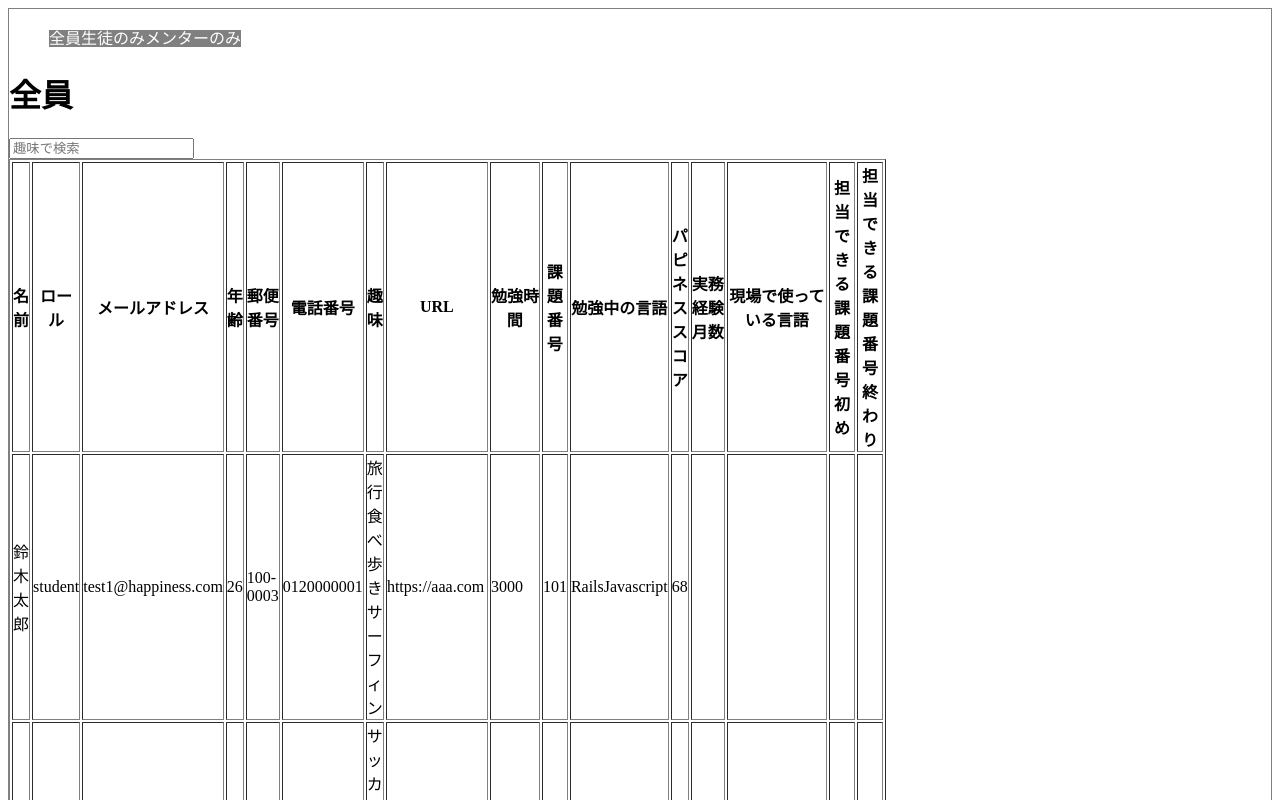
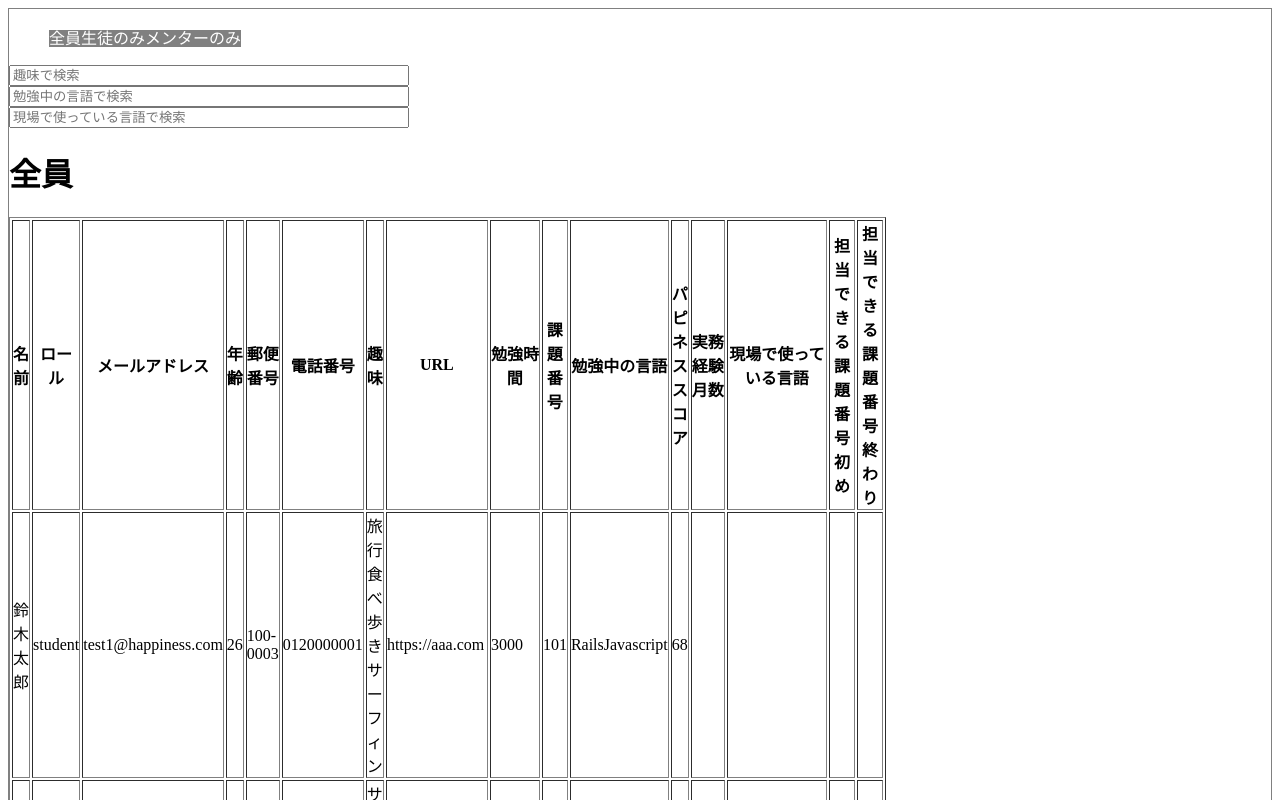
Before and after one commit to Naoshin-hirano/ts-practice, a React (Create React App) app: page / in a window 1280 px wide. Shown: the top 800 px of the page. Built offline with nearby package versions, Linux system fonts and the light colour scheme.

Commit message:
各項目でのfilter機能とタブによる切り替え

```diff
--- a/src/App.css
+++ b/src/App.css
@@ -53,3 +53,10 @@
     text-align: center;
     padding: 1px;
 }
+.searchContainer {
+    display: flex;
+    flex-direction: column;
+}
+.searchContainer input {
+    width: 400px;
+}
--- a/src/App.tsx
+++ b/src/App.tsx
@@ -11,7 +11,6 @@ function App() {
     const [userList, setUserList] = useState<USER_LIST_TYPE[]>(
         initialState.userList
     );
-    const [search, setSearch] = useState("");
     // ユーザーリスト（生徒のみ）
     const filteredByStudentList = userList.filter(
         (userInfo) => userInfo.role === "student"
@@ -20,6 +19,11 @@ function App() {
     const filteredByMentorList = userList.filter(
         (userInfo) => userInfo.role === "mentor"
     );
+    // 各項目の検索の状態
+    const [hobbySearch, setHobbySearch] = useState("");
+    const [studyLangsSearch, setStudyLangsSearch] = useState("");
+    const [useLangsSearch, setUseLangsSearch] = useState("");
+    // 登録モーダルの開閉
     const [showStudentModal, setShowStudentModal] = useState<boolean>(false);
     const [showMentorModal, setShowMentorModal] = useState(false);
     // タブの表示切り替え状態管理
@@ -80,17 +84,40 @@ function App() {
                         );
                     })}
                 </ul>
+                <div className="searchContainer">
+                    <input
+                        type="search"
+                        name="hobbySearch"
+                        placeholder="趣味で検索"
+                        value={hobbySearch}
+                        autoComplete="off"
+                        onChange={(e) => setHobbySearch(e.target.value)}
+                    />
+                    {(categoryTab === 1 || categoryTab === 2) && (
+                        <input
+                            type="search"
+                            name="studyLangsSearch"
+                            placeholder="勉強中の言語で検索"
+                            value={studyLangsSearch}
+                            autoComplete="off"
+                            onChange={(e) =>
+                                setStudyLangsSearch(e.target.value)
+                            }
+                        />
+                    )}
+                    {(categoryTab === 1 || categoryTab === 3) && (
+                        <input
+                            type="search"
+                            name="useLangsSearch"
+                            placeholder="現場で使っている言語で検索"
+                            value={useLangsSearch}
+                            autoComplete="off"
+                            onChange={(e) => setUseLangsSearch(e.target.value)}
+                        />
+                    )}
+                </div>
                 <div className={categoryTab === 1 ? "show-content" : "content"}>
                     <h1>全員</h1>
-                    <div className="container">
-                        <input
-                            type="search"
-                            name="search"
-                            placeholder="趣味で検索"
-                            value={search}
-                            onChange={(e) => setSearch(e.target.value)}
-                        />
-                    </div>
                     <div>
                         <table border={1} width="500" cellPadding="0">
                             <thead>
@@ -116,9 +143,27 @@ function App() {
                             <tbody>
                                 {userList
                                     .filter((item) => {
-                                        return search.toLowerCase() === ""
+                                        return hobbySearch.toLowerCase() === ""
                                             ? item
-                                            : item.hobbies.includes(search);
+                                            : item.hobbies.includes(
+                                                  hobbySearch
+                                              );
+                                    })
+                                    .filter((item) => {
+                                        return studyLangsSearch.toLocaleLowerCase() ===
+                                            ""
+                                            ? item
+                                            : item.studyLangs?.includes(
+                                                  studyLangsSearch
+                                              );
+                                    })
+                                    .filter((item) => {
+                                        return useLangsSearch.toLocaleLowerCase() ===
+                                            ""
+                                            ? item
+                                            : item.useLangs?.includes(
+                                                  useLangsSearch
+                                              );
                                     })
                                     .map((userInfo, index) => (
                                         <tr key={index}>
@@ -196,7 +241,23 @@ function App() {
                                 </tr>
                             </thead>
                             <tbody>
-                                {studentList.map((userInfo, index) => (
+                                {studentList
+                                    .filter((item) => {
+                                        return hobbySearch.toLowerCase() === ""
+                                            ? item
+                                            : item.hobbies.includes(
+                                                  hobbySearch
+                                              );
+                                    })
+                                    .filter((item) => {
+                                        return studyLangsSearch.toLocaleLowerCase() ===
+                                            ""
+                                            ? item
+                                            : item.studyLangs?.includes(
+                                                  studyLangsSearch
+                                              );
+                                    })
+                                    .map((userInfo, index) => (
                                         <tr key={index}>
                                             <td>{userInfo.name}</td>
                                             <td>{userInfo.role}</td>
@@ -212,7 +273,9 @@ function App() {
                                             <td>{userInfo.score}</td>
                                             <td>{userInfo.experienceDays}</td>
                                             <td>{userInfo.useLangs}</td>
-                                        <td>{userInfo.availableStartCode}</td>
+                                            <td>
+                                                {userInfo.availableStartCode}
+                                            </td>
                                             <td>{userInfo.availableEndCode}</td>
                                         </tr>
                                     ))}
@@ -259,7 +322,23 @@ function App() {
                                 </tr>
                             </thead>
                             <tbody>
-                                {mentorList.map((userInfo, index) => (
+                                {mentorList
+                                    .filter((item) => {
+                                        return hobbySearch.toLowerCase() === ""
+                                            ? item
+                                            : item.hobbies.includes(
+                                                  hobbySearch
+                                              );
+                                    })
+                                    .filter((item) => {
+                                        return useLangsSearch.toLocaleLowerCase() ===
+                                            ""
+                                            ? item
+                                            : item.useLangs?.includes(
+                                                  useLangsSearch
+                                              );
+                                    })
+                                    .map((userInfo, index) => (
                                         <tr key={index}>
                                             <td>{userInfo.name}</td>
                                             <td>{userInfo.role}</td>
@@ -275,7 +354,9 @@ function App() {
                                             <td>{userInfo.score}</td>
                                             <td>{userInfo.experienceDays}</td>
                                             <td>{userInfo.useLangs}</td>
-                                        <td>{userInfo.availableStartCode}</td>
+                                            <td>
+                                                {userInfo.availableStartCode}
+                                            </td>
                                             <td>{userInfo.availableEndCode}</td>
                                         </tr>
                                     ))}
```
Lines whose indentation alone changed are shown as unchanged.
